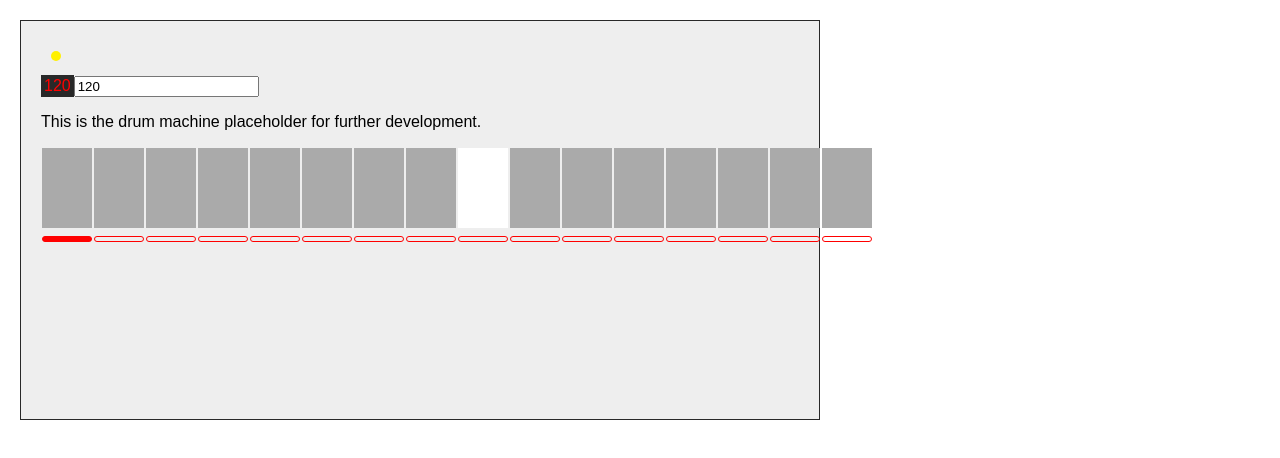
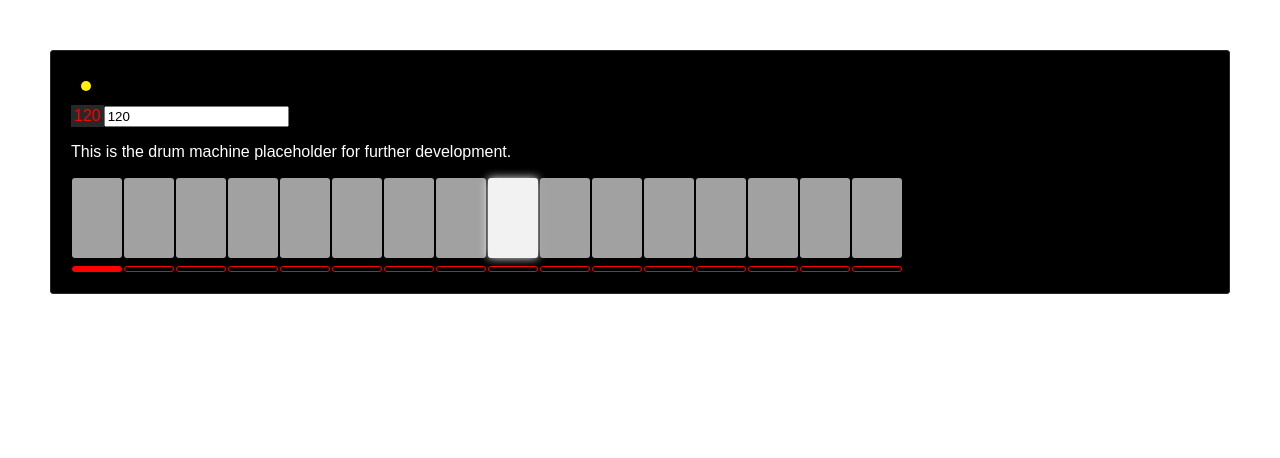
Before and after one commit to gitaarwerk/react-drummachine, a React app: page / in a window 1280 px wide. Built offline with nearby package versions, Linux system fonts and the light colour scheme; no server answers.

Commit message:
Style buttons

```diff
--- a/src/App.css
+++ b/src/App.css
@@ -6,7 +6,7 @@
 
 body {
   margin: 0;
-  padding: 0;
+  padding: 50px;
   background: white;
   font-family: Arial, sans-serif;
 }
--- a/src/components/Drummachine.js
+++ b/src/components/Drummachine.js
@@ -40,15 +40,20 @@ const PatternButtons = styled.div`
 `;
 
 const PatternButton = styled(PatternButtonContainer)`
-  border: 1px solid white;
+  &:before {
+    display: block;
+    content: ' ';
+    border: 1px solid white;
+  }
 `;
 
 const Enclosure = styled.div`
-  width: 800px;
-  height: 400px;
-  background: #eee;
+  width: auto;
+  height: auto;
+  color: white;
+  background: #000;
+  border-radius: 3px;
   border: 1px solid #282828;
-  margin: 20px;
   padding: 20px;
 `;
 
--- a/src/components/PatternButton.js
+++ b/src/components/PatternButton.js
@@ -48,12 +48,31 @@ const PressButtonLabel = styled.div`
 const PressButton = styled.div`
   height: 80px;
   width: 50px;
+  cursor: pointer;
+  border-radius: 3px;
   background: ${({ lightState }) =>
     lightState === 0
       ? '#AAAAAA'
       : lightState === 1
         ? '#FFFFFF'
         : lightState === 2 ? '#FF0000' : lightState === 3 ? 'orange' : ''};
+
+  box-shadow: ${({ lightState }) =>
+    lightState === 1
+      ? '0px 0px 10px 0px #FFF'
+      : lightState === 2
+        ? '0px 0px 10px 0px #FF0000'
+        : lightState === 3 ? '0px 0px 10px 0px #FFAA00' : ''};
+
+  opacity: 0.95;
+
+  &:hover {
+    opacity: 1;
+
+    box-shadow: inset 0px 0px 20px 4px rgba(255, 200, 200, 0.7);
+    position: relative;
+    z-index: 2;
+  }
 `;
 
 const PButton = styled.div`
```
